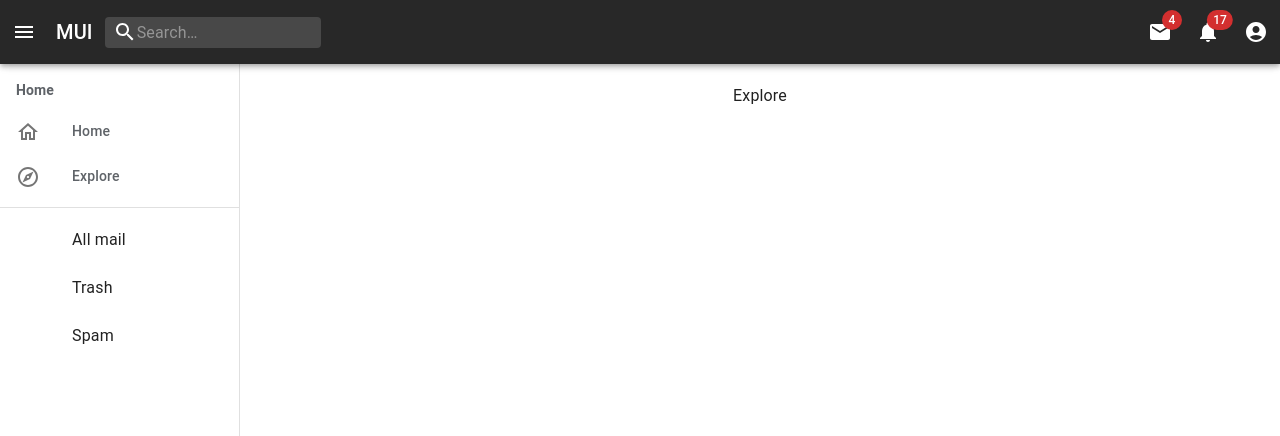
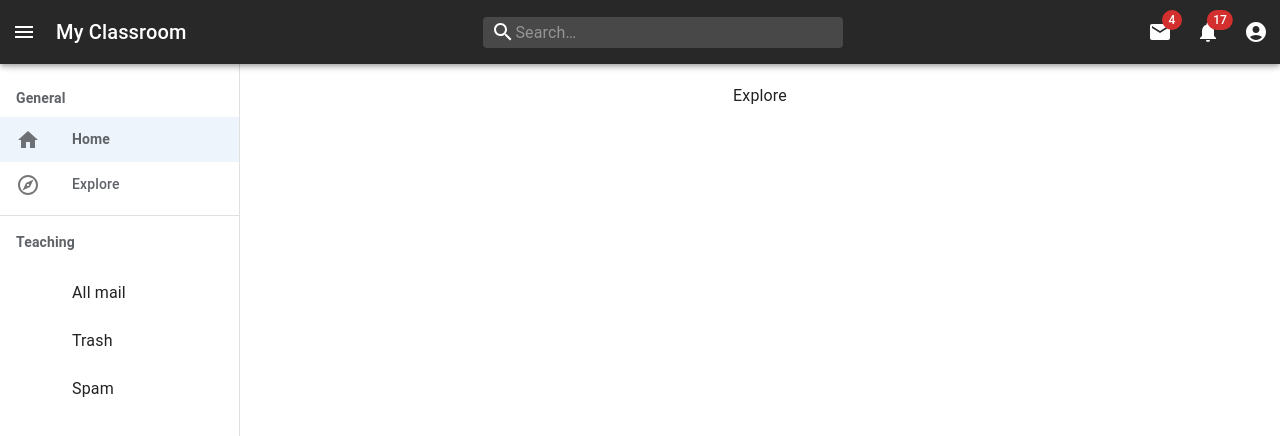
Before and after one commit to longtt2705/LN-classroom-client, a React (Create React App) app: page /explore in a window 1280 px wide. Shown: the top 436 px of the page. Built offline with nearby package versions, Linux system fonts and the light colour scheme.

Commit message:
Add redux and create route-slice

```diff
--- a/package.json
+++ b/package.json
@@ -18,6 +18,7 @@
     "@types/react-router-dom": "^5.3.2",
     "react": "^17.0.2",
     "react-dom": "^17.0.2",
+    "react-redux": "^7.2.6",
     "react-router-dom": "^5.3.0",
     "react-scripts": "4.0.3",
     "styled-components": "^5.3.3",
--- /dev/null
+++ b/src/app/routes.ts
@@ -0,0 +1,44 @@
+import Home from '../core/home';
+import Explore from '../core/explore';
+import HomeOutlinedIcon from '@mui/icons-material/HomeOutlined';
+import HomeIcon from '@mui/icons-material/Home';
+import ExploreOutlinedIcon from '@mui/icons-material/ExploreOutlined';
+import ExploreIcon from '@mui/icons-material/Explore';
+
+export interface IRoute {
+    name: RouteName,
+    component: any,
+    path: string,
+    exactPath: boolean,
+    unselectedIcon: any,
+    selectedIcon: any,
+    isSelected: boolean
+};
+
+export enum RouteName {
+    HOME = 'Home',
+    EXPLORE = 'Explore'
+}
+
+const RouteList: IRoute[] = [
+    {
+        name: RouteName.HOME,
+        component: Home,
+        path: "/",
+        exactPath: true,
+        unselectedIcon: HomeOutlinedIcon,
+        selectedIcon: HomeIcon,
+        isSelected: true
+    },
+    {
+        name: RouteName.EXPLORE,
+        component: Explore,
+        path: "/explore",
+        exactPath: false,
+        unselectedIcon: ExploreOutlinedIcon,
+        selectedIcon: ExploreIcon,
+        isSelected: false
+    }
+]
+
+export default RouteList;
--- a/src/app/store.ts
+++ b/src/app/store.ts
@@ -1,12 +1,14 @@
 import { configureStore } from '@reduxjs/toolkit';
+import rootReducer from '../reducers';
 
-export const store = configureStore({
-  reducer: {
-  },
+const store = configureStore({
+  reducer: rootReducer,
+
 });
 
 // Infer the `RootState` and `AppDispatch` types from the store itself
-// eslint-disable-next-line no-undef
 export type RootState = ReturnType<typeof store.getState>;
 // Inferred type: {posts: PostsState, comments: CommentsState, users: UsersState}
 export type AppDispatch = typeof store.dispatch;
+
+export default store;
--- a/src/core/home/index.tsx
+++ b/src/core/home/index.tsx
@@ -1,4 +1,4 @@
-const Home = () => {
+const Home: React.FC = () => {
     return (<><p>Home</p></>);
 }
 
--- a/src/index.tsx
+++ b/src/index.tsx
@@ -5,24 +5,31 @@ import Layout from './layout';
 import theme from './themes';
 import {
   BrowserRouter as Router,
-  Route,
+  Route
 } from "react-router-dom";
-import Home from './core/home';
-import Explore from './core/explore';
+import ListRouter from "./app/routes"
+import { Provider } from 'react-redux';
+import store from './app/store';
 
 ReactDOM.render(
   <React.StrictMode>
     <Router>
-      <ThemeProvider theme={theme}>
-        <Layout>
-          <Route exact path="/">
-            <Home />
-          </Route>
-          <Route path="/explore">
-            <Explore />
-          </Route>
-        </Layout>
-      </ThemeProvider>
+      <Provider store={store}>
+        <ThemeProvider theme={theme}>
+          <Layout>
+            {ListRouter.map((route, index) => (
+              <Route
+                key={index}
+                exact={route.exactPath}
+                path={route.path}
+                render={() => (
+                  <route.component />
+                )}
+              />
+            ))}
+          </Layout>
+        </ThemeProvider>
+      </Provider>
     </Router>
   </React.StrictMode>,
   document.getElementById('root'),
--- a/src/layout/app-bar.tsx
+++ b/src/layout/app-bar.tsx
@@ -15,6 +15,7 @@ import AccountCircle from '@mui/icons-material/AccountCircle';
 import MailIcon from '@mui/icons-material/Mail';
 import NotificationsIcon from '@mui/icons-material/Notifications';
 import MoreIcon from '@mui/icons-material/MoreVert';
+import { Button, Grid } from '@mui/material';
 
 const Search = styled('div')(({ theme }) => ({
   position: 'relative',
@@ -157,7 +158,7 @@ export default function PrimarySearchAppBar() {
 
   return (
     <Box sx={{ flexGrow: 1, zIndex: (theme) => theme.zIndex.drawer + 1 }}>
-      <AppBar position="fixed" sx={{ backgroundColor: ({ colors }) => colors.theme.primary }}>
+      <AppBar position="fixed" sx={{ backgroundColor: ({ colors }) => colors.background.primary }}>
         <Toolbar>
           <IconButton
             size="large"
@@ -174,8 +175,18 @@ export default function PrimarySearchAppBar() {
             component="div"
             sx={{ display: { xs: 'none', sm: 'block' } }}
           >
-            MUI
+            My Classroom
           </Typography>
+          <Box sx={{ flexGrow: 1 }} >
+            <Grid
+              container
+              spacing={0}
+              direction="column"
+              alignItems="center"
+              justifyContent="center"
+              style={{ width: "100%" }}
+            >
+              <Grid item style={{ width: "40%" }}>
                 <Search>
                   <SearchIconWrapper>
                     <SearchIcon />
@@ -184,8 +195,11 @@ export default function PrimarySearchAppBar() {
                     placeholder="Search…"
                     inputProps={{ 'aria-label': 'search' }}
                   />
+
                 </Search>
-          <Box sx={{ flexGrow: 1 }} />
+              </Grid>
+            </Grid>
+          </Box>
           <Box sx={{ display: { xs: 'none', md: 'flex' } }}>
             <IconButton size="large" aria-label="show 4 new mails" color="inherit">
               <Badge badgeContent={4} color="error">
--- a/src/layout/index.tsx
+++ b/src/layout/index.tsx
@@ -8,7 +8,7 @@ import { ReactElement } from 'react';
 
 
 interface LayoutProps {
-  children: ReactElement<any, any>[]
+  children: any
 }
 
 const Layout: React.FunctionComponent<LayoutProps> = ({ children }) => {
--- a/src/layout/side-bar.tsx
+++ b/src/layout/side-bar.tsx
@@ -1,9 +1,10 @@
-import HomeOutlinedIcon from '@mui/icons-material/HomeOutlined';
-import ExploreOutlinedIcon from '@mui/icons-material/ExploreOutlined';
 import { Divider, Drawer, List, ListItem, ListItemIcon, ListItemText, Toolbar, Typography } from '@mui/material';
 import { styled } from '@mui/material/styles';
 import { Box } from '@mui/system';
 import { Link } from 'react-router-dom';
+import { useAppDispatch, useAppSelector } from '../app/hooks';
+import { RouteName } from '../app/routes';
+import { selectRoute } from '../reducers/route-slice';
 
 const drawerWidth = 240;
 
@@ -12,16 +13,25 @@ const SidebarLabel = styled(Typography)(({ theme }) => ({
     fontSize: theme.fontSizes.default,
     color: theme.colors.texting.sideBarLabel,
     padding: theme.spacing(0, 4),
-    marginTop: theme.spacing(4)
+    marginTop: theme.spacing(4),
+    marginBottom: theme.spacing(2)
 }));
 
-const StyledListItemText = styled(Typography)(({ theme }) => ({
+const StyledListItemText = styled(Typography)<{ isSelected: boolean }>(({ theme, isSelected }) => ({
     color: theme.colors.texting.sideBarLabel,
-    fontWeight: 500,
+    fontWeight: isSelected ? "bold" : 500,
     fontSize: theme.fontSizes.default,
 }));
 
+
 export default function SideBar() {
+    const routeList = useAppSelector((state) => state.routeReducer.data)
+    const dispatch = useAppDispatch();
+
+    const handleSelectRoute = (routeName: RouteName) => {
+        dispatch(selectRoute(routeName));
+    }
+
     return (
         <Drawer
             variant="permanent"
@@ -32,27 +42,31 @@ export default function SideBar() {
             }}
         >
             <Toolbar />
-            <SidebarLabel > Home </SidebarLabel>
-            <Box sx={{ overflow: 'auto' }}>
+            <Box sx={{ overflow: 'auto' }} >
                 <List>
-                    <ListItem component={Link} to="/">
-                        <ListItemIcon>
-                            <HomeOutlinedIcon />
-                        </ListItemIcon>
-                        <ListItemText
-                            disableTypography
-                            primary={<StyledListItemText>Home</StyledListItemText>} />
-                    </ListItem>
-                    <ListItem component={Link} to="/explore">
-                        <ListItemIcon>
-                            <ExploreOutlinedIcon />
-                        </ListItemIcon>
-                        <ListItemText
-                            disableTypography
-                            primary={<StyledListItemText>Explore</StyledListItemText>} />
-                    </ListItem>
+                    <SidebarLabel > General </SidebarLabel>
+                    {routeList.map((route, index) => (
+                        <ListItem
+                            key={index}
+                            button
+                            component={Link}
+                            to={route.path}
+                            selected={route.isSelected}
+                            onClick={() => handleSelectRoute(route.name)}
+                        >
+                            <ListItemIcon>
+                                {route.isSelected ? <route.selectedIcon /> : <route.unselectedIcon />}
+                            </ListItemIcon>
+                            <ListItemText
+                                disableTypography
+                                primary={<StyledListItemText isSelected={route.isSelected}>
+                                    {route.name}
+                                </StyledListItemText>} />
+                        </ListItem>
+                    ))}
                 </List>
                 <Divider />
+                <SidebarLabel > Teaching </SidebarLabel>
                 <List>
                     {['All mail', 'Trash', 'Spam'].map((text, index) => (
                         <ListItem button key={text}>
@@ -63,6 +77,6 @@ export default function SideBar() {
                     ))}
                 </List>
             </Box>
-        </Drawer>
+        </Drawer >
     );
 }
--- /dev/null
+++ b/src/reducers/index.ts
@@ -0,0 +1,8 @@
+import { combineReducers } from '@reduxjs/toolkit'
+import routeReducer from './route-slice'
+
+const rootReducer = combineReducers({
+    routeReducer
+})
+
+export default rootReducer;
--- /dev/null
+++ b/src/reducers/route-slice.ts
@@ -0,0 +1,35 @@
+import { CaseReducer, createSlice, PayloadAction } from "@reduxjs/toolkit";
+import { WritableDraft } from "immer/dist/internal";
+import RouteList, { IRoute, RouteName } from "../app/routes"
+
+interface RouteState {
+    data: IRoute[],
+    currentSelected: number
+};
+
+const initialState: RouteState = {
+    data: RouteList,
+    currentSelected: 0
+};
+
+const selectRouteHandler: CaseReducer<WritableDraft<RouteState>, PayloadAction<RouteName>> = (state, action) => {
+    const selectedIndex = state.data.findIndex((route) => route.name === action.payload)
+    if (selectedIndex !== state.currentSelected) {
+        state.data[state.currentSelected].isSelected = false;
+        state.data[selectedIndex].isSelected = true;
+        state.currentSelected = selectedIndex;
+    }
+};
+
+
+const routeSlice = createSlice({
+    name: 'Route',
+    initialState,
+    reducers: {
+        selectRoute: selectRouteHandler
+    }
+});
+
+export const { selectRoute } = routeSlice.actions;
+
+export default routeSlice.reducer;
--- a/src/themes/colors.ts
+++ b/src/themes/colors.ts
@@ -1,5 +1,5 @@
 export interface Colors {
-    theme: {
+    background: {
         primary: string
     },
     texting: {
@@ -8,7 +8,7 @@ export interface Colors {
 }
 
 const colors = {
-    theme: {
+    background: {
         primary: '#282828'
     },
     texting: {
```
Also changed, not shown: 1 other file (tests, documents, lock files or other folders). Lines whose indentation alone changed are shown as unchanged.
